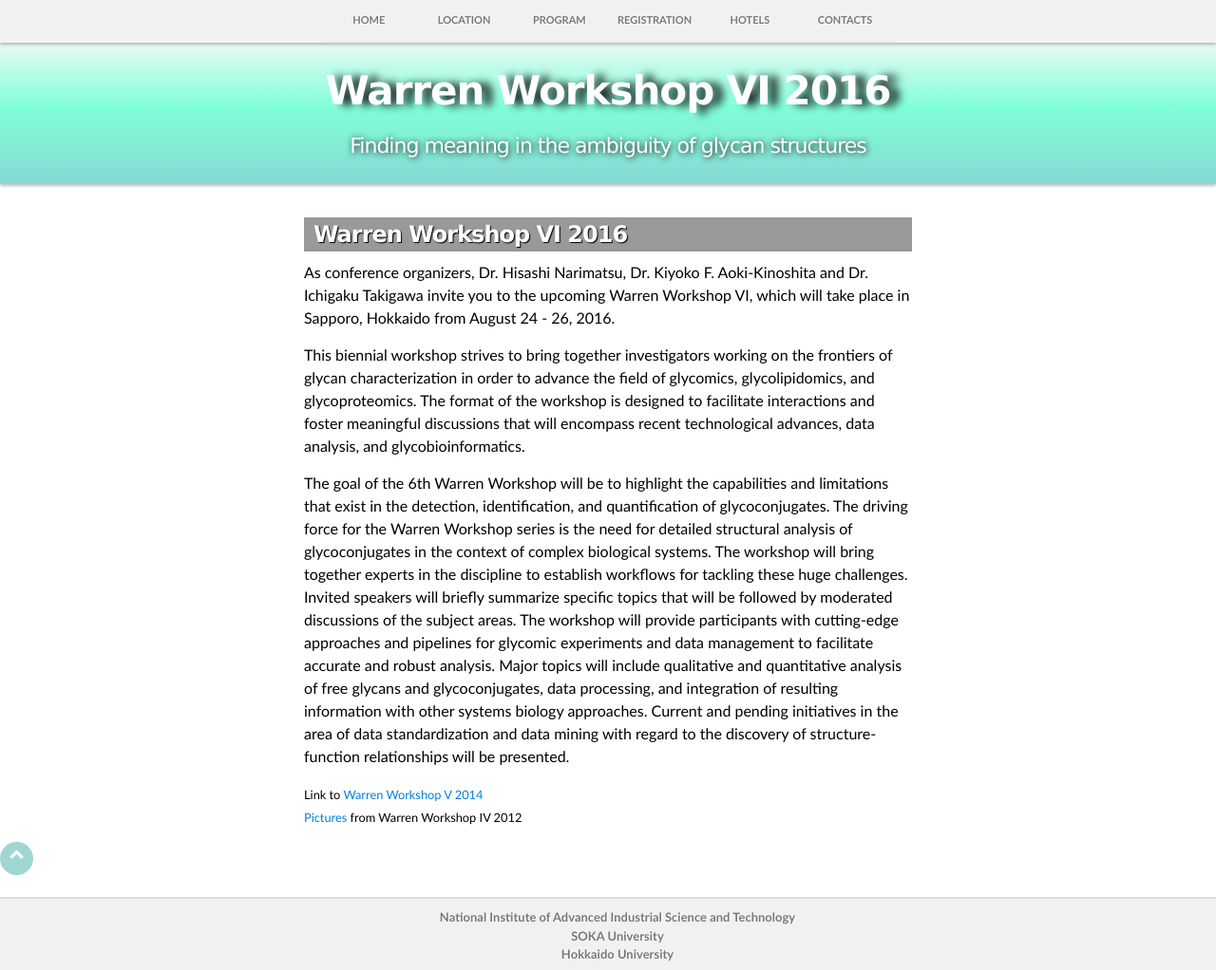
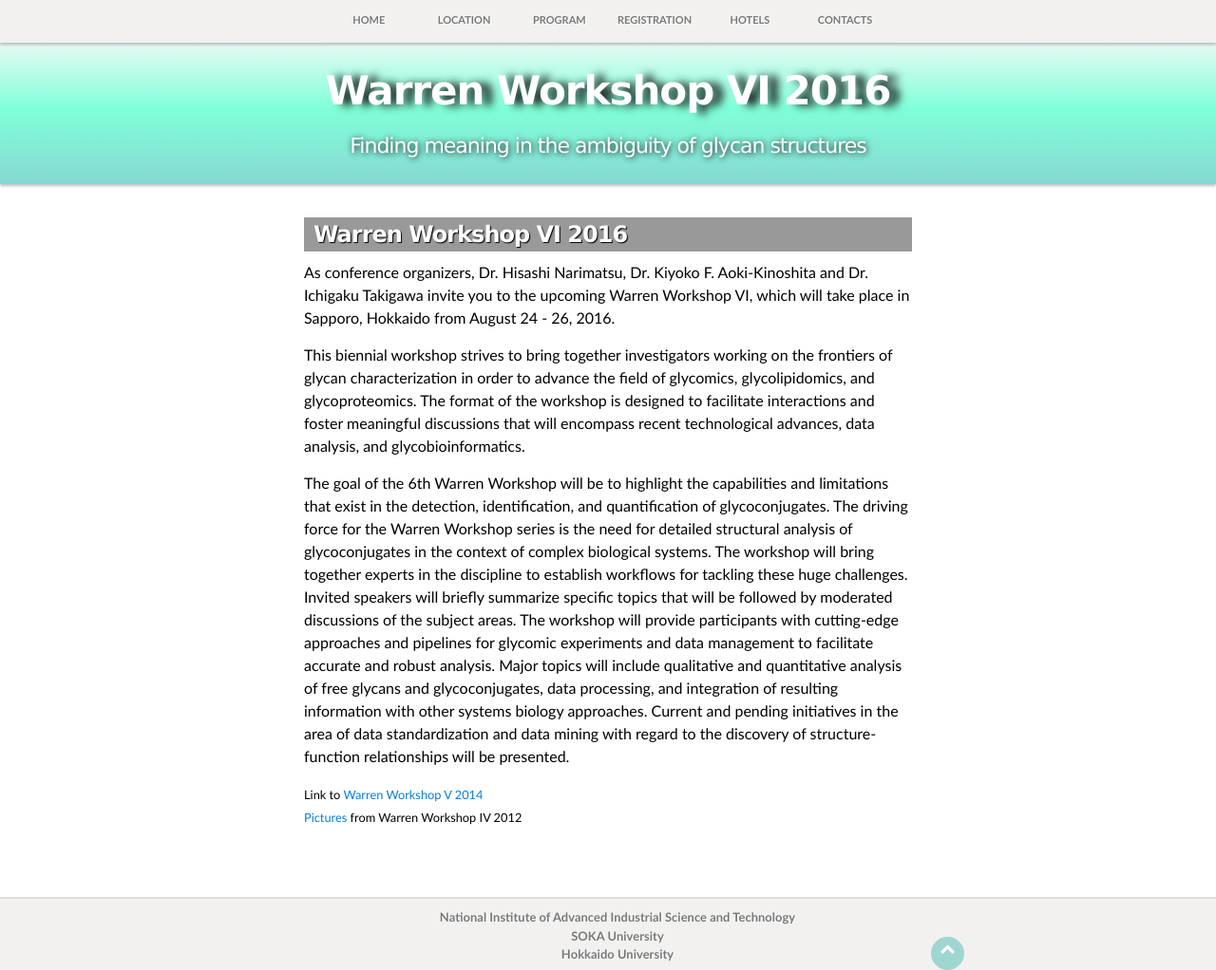
Before and after one commit to yamazakiM/test_warren2016, a Jekyll site: the page built from index.md, in a window 1280 px wide and 1022 px high. Shown: the whole window at 95% size. Built offline with Jekyll 4.4.1, drawn with Linux system fonts in a browser that asks for light colours; nearby versions of some CDN libraries; library files that are not in the unit come from our copies.

Commit message:
Update stylesheet.css

```diff
--- a/stylesheets/stylesheet.css
+++ b/stylesheets/stylesheet.css
@@ -748,8 +748,19 @@
       font-weight: bold;
       text-decoration: none;
       text-align: center;
+      margin-left:980px;
+      position:fixed;
+      bottom:0px;
+      left:auto;
     }
 
+#pageTop{
+  position:relative;
+  width:90%;
+  max-width:900px;
+  height:0;
+  margin:auto 0;
+}
 
 /* ページトップへ戻る */
 /*.pageTop {
```
